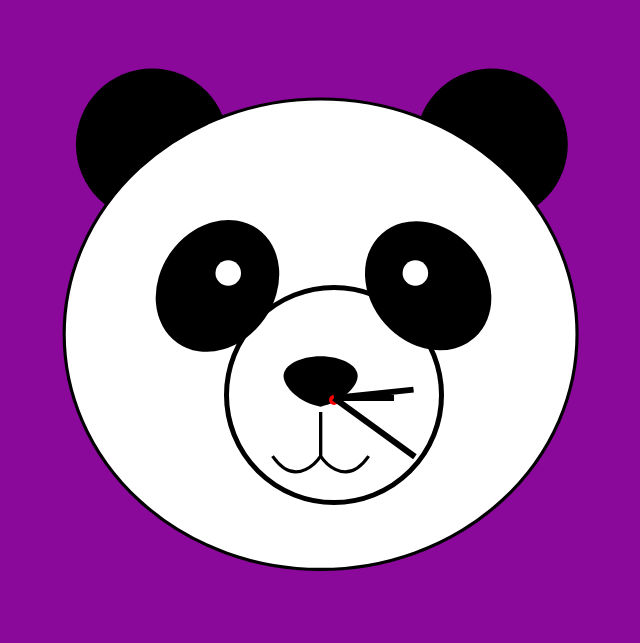
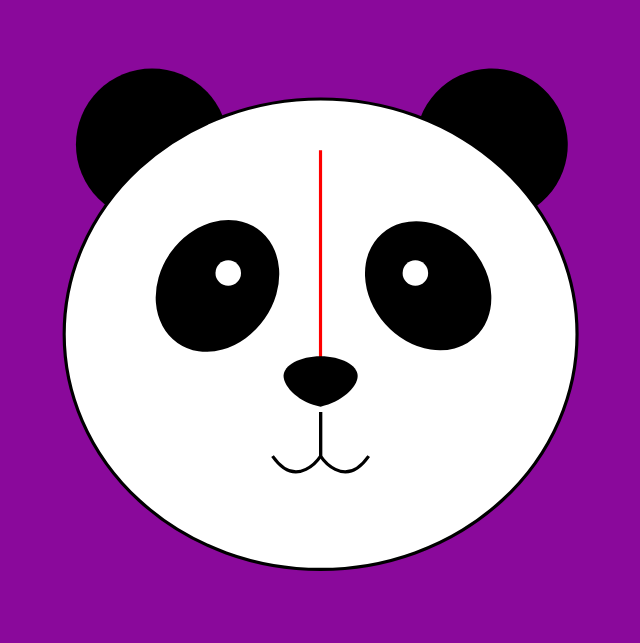
Before and after one commit to pricillaragao-zz/svg-panda-clock, a website: page index.html in a window 1280 px wide. Shown: the whole page, without its empty margins (301-941 px from the left). Drawn offline with Linux system fonts and the light colour scheme; a web font is replaced by a local one.

Commit message:
add the seconds hand

```diff
--- a/index.html
+++ b/index.html
@@ -18,7 +18,7 @@
           <img src="GitHub-Mark-Light-32px.png" alt="GitHub logo" />
         </a>
       </header> -->
-    <main>
+    <!-- <main>
         <div class="container">
             <div class="clock">
                 <div class="clock-center"></div>
@@ -27,10 +27,10 @@
                 <div class="hand clock-second"></div>
             </div>
         </div>
-    </main>
-    </main>
+    </main> -->
     <div>
-        <svg id="Laag_1" data-name="Laag 1" xmlns="http://www.w3.org/2000/svg" viewBox="385 275 400 400">
+        <svg id="Laag_1" data-name="Laag 1" xmlns="http://www.w3.org/2000/svg"
+        viewBox="385 275 400 200">
             <defs>
                 <style>
                     .cls-1,
@@ -67,6 +67,19 @@
             <!--rosto-->
             <ellipse class="cls-1" cx="579.18" cy="378.23" rx="81.15" ry="74.43" />
 
+            <!-- teste linha -->
+            <line id="sec-hand" x1="579.15" x2="579.15" y1="400" y2="320" stroke="red" stroke-linecap="butt">
+                <animateTransform
+              attributeName="transform"
+              attributeType="XML"
+              type="rotate"
+              dur="60s"
+              repeatCount="indefinite"
+            />
+                </line>
+
+
+
             <!--bolinha preta olho direito-->
             <ellipse cx="634.3" cy="435.57" rx="22.05" ry="18.2" transform="translate(-174.17 632.43) rotate(-54.98)" />
             <!--bolinha preta olho esquerdo-->
@@ -83,10 +96,11 @@
                 d="M678.65,464.09c0,3.46-5.08,8.3-11.73,9.67-6.52-1-11.73-6.21-11.73-9.67s5.25-6.27,11.73-6.27S678.65,460.62,678.65,464.09Z"
                 transform="translate(-87.74 -72.6)" />
             <!-- focinho lado esquerdo -->
-            <path id="neus" class="cls-2" d="M666.92,475.41v14s-7.35,11.21-15.22,0"
-                transform="translate(-87.74 -72.6)" />
+            <path class="cls-2" d="M666.92,475.41v14s-7.35,11.21-15.22,0"
+                transform="translate(-87.74 -72.6)"
+                />
             <!-- focinho lado direito -->
-            <path id="neus" class="cls-2" d="M666.92,475.41v14s7.35,11.21,15.22,0"
+            <path class="cls-2" d="M666.92,475.41v14s7.35,11.21,15.22,0"
                 transform="translate(-87.74 -72.6)" />
 
 
--- a/index.js
+++ b/index.js
@@ -1,28 +1,34 @@
 
-const clockSecond = document.querySelector('.clock-second');
-const clockMinute = document.querySelector('.clock-minute');
-const clockHour = document.querySelector('.clock-hour');
+// const clockSecond = document.querySelector('.clock-second');
+// const clockMinute = document.querySelector('.clock-minute');
+// const clockHour = document.querySelector('.clock-hour');
 
 
-function setDate() {
+// function setDate() {
     const now = new Date();
     // 1 - seconds
     const seconds = now.getSeconds();
     const secondsDegrees = ((seconds / 60) * 360) + 90;  // 0s = 0degress and 59s = 360degrees
-    clockSecond.style.transform = `rotate(${secondsDegrees}deg)`;
-    console.log(seconds);
+    const sec = document.querySelector("#sec-hand > animateTransform");
+    sec.setAttribute("from", `${secondsDegrees} 579.15 400`);
+    sec.setAttribute("to", `${secondsDegrees + 360} 579.15 400`);
+    console.log(sec)
 
-    // 2 - minutes
-    const minutes = now.getMinutes();
-    const minutesDegrees = ((minutes / 60) * 360) + 90;
-    clockMinute.style.transform = `rotate(${minutesDegrees}deg)`;
+//     // 2 - minutes
+//     const minutes = now.getMinutes();
+//     const minutesDegrees = ((minutes / 60) * 360) + 90;
+//     clockMinute.style.transform = `rotate(${minutesDegrees}deg)`;
 
-    // 3 - hours
-    const hours = now.getHours();
-    const hoursDegrees = ((hours / 12) * 360) + 90;
-    clockHour.style.transform = `rotate(${hoursDegrees}deg)`;
+//     // 3 - hours
+//     const hours = now.getHours();
+//     const hoursDegrees = ((hours / 12) * 360) + 90;
+//     clockHour.style.transform = `rotate(${hoursDegrees}deg)`;
 
 
-}
+// }
 
-setInterval(setDate, 1000);
+// setInterval(setDate, 1000);
+
+
+from="${shifter(minuteAngle)}"
+to="${shifter(minuteAngle + 360)}"
```
